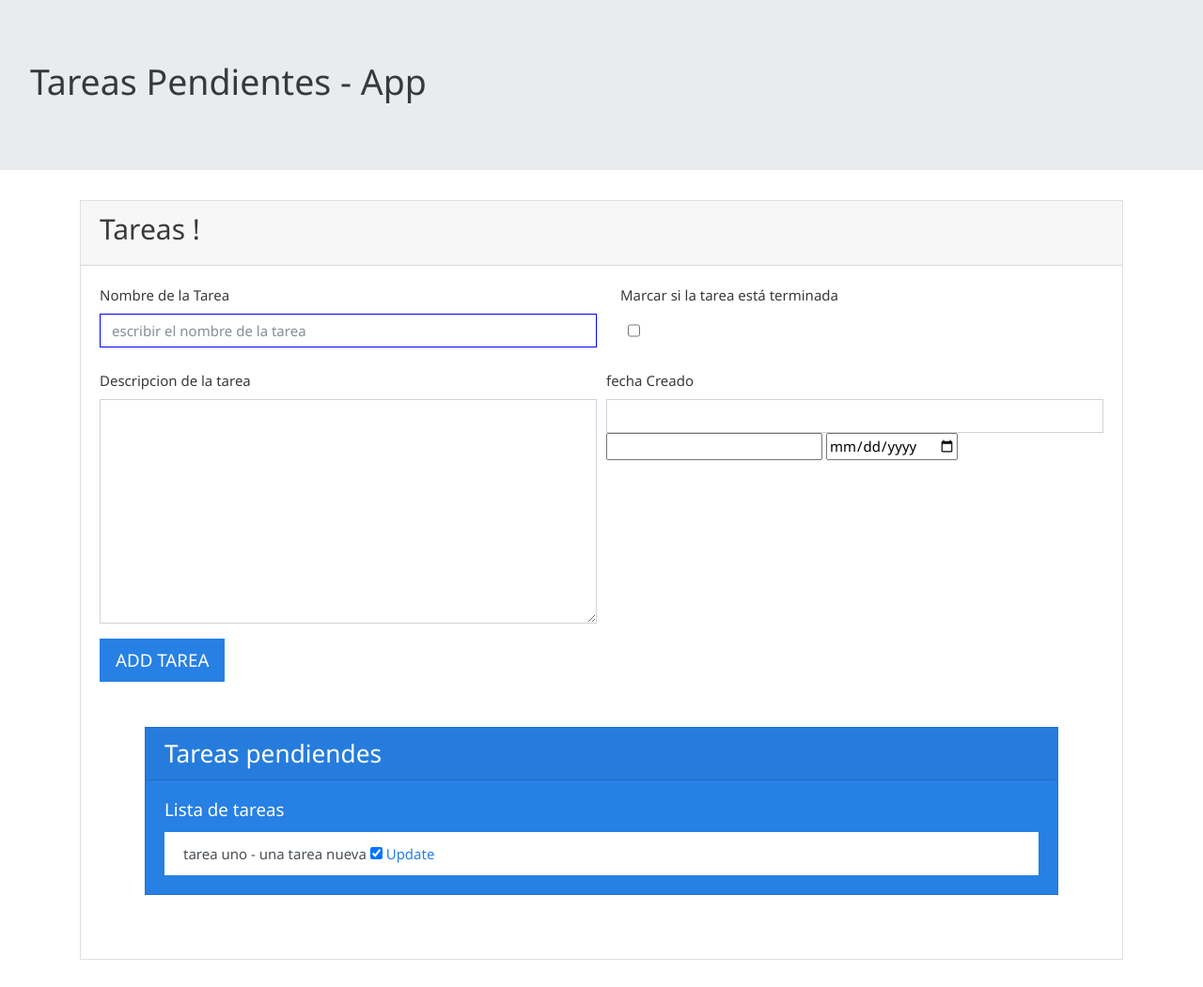
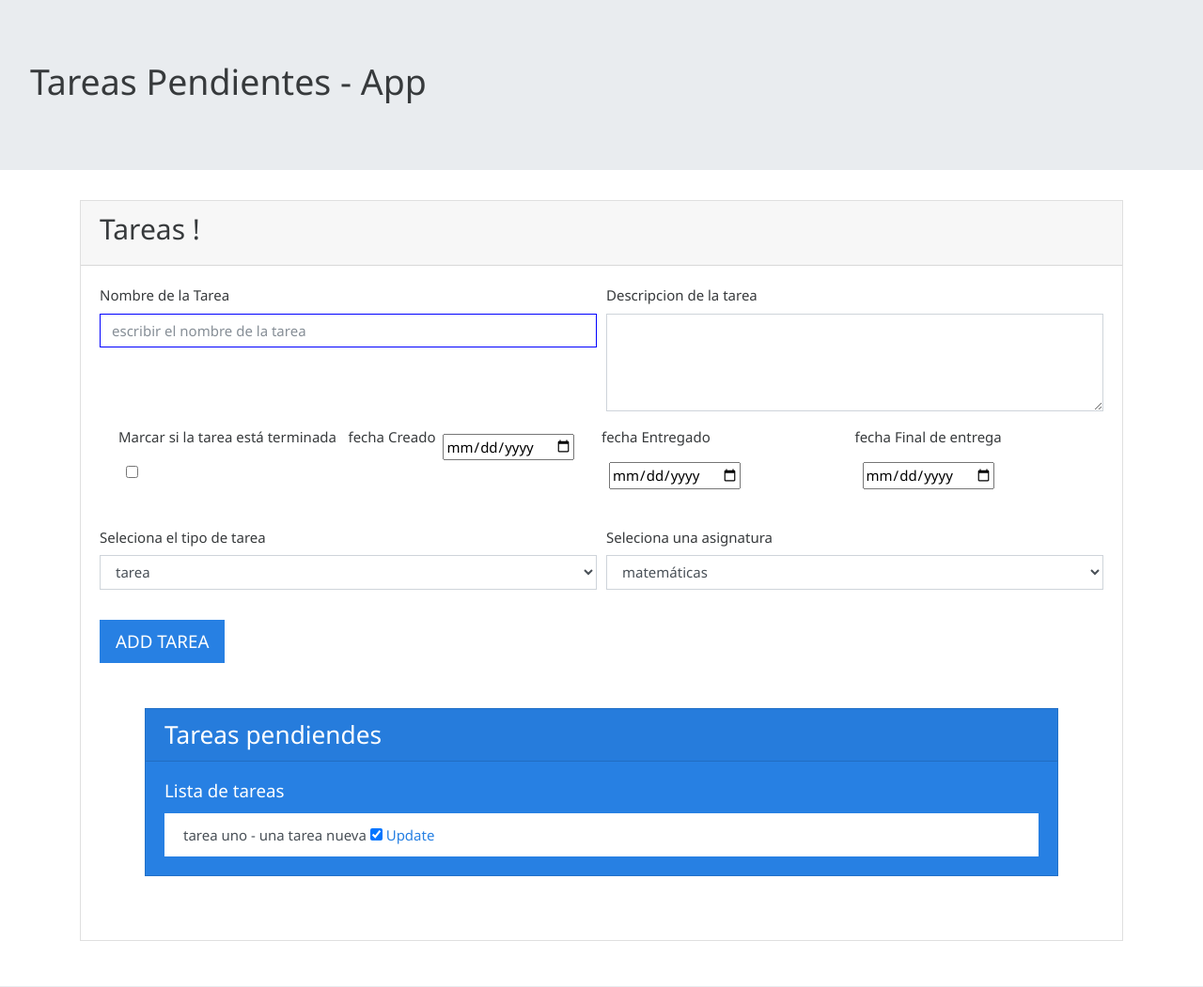
Before and after one commit to tspeu-zz/app_tareas_py_proyect, a Django app: page /tareas/ in a window 1280 px wide. Shown: the top 1051 px of the page at 94% size. Run offline with Django 3.2, Linux system fonts and the light colour scheme; data comes from the database, SQL or seed files in the repository; both versions use the stored data as it was after the commit; some libraries are stand-ins or nearby versions.

Commit message:
add moore

```diff
--- a/tareas/forms.py
+++ b/tareas/forms.py
@@ -19,7 +19,7 @@ class TaskForm(ModelForm):
     class Meta(object):
         model = Tareas
         # fields = "__all__"  # include all fields in form
-        fields = ['nombre','descripcion', 'terminado', 'f_creado', 'f_entregado', 'f_final',
+        fields = ['nombre', 'descripcion', 'terminado', 'f_creado', 'f_entregado', 'f_final',
                   'tipo_tarea', 'asignatura', 'usuario']
         widgets = {
             'nombre': forms.TextInput(
@@ -31,7 +31,9 @@ class TaskForm(ModelForm):
             ),
             'descripcion': forms.Textarea(
                 attrs={
-                    'class': 'form-control'
+                    'class': 'form-control',
+                    'cols': "4",
+                    'rows': "4"
                 }
             ),
             'terminado': forms.CheckboxInput(
@@ -40,36 +42,19 @@ class TaskForm(ModelForm):
 
                 }
             ),
-            'f_creado': forms.DateInput(
-                format='%Y-%m-%d',
-                attrs={
-                    'type': 'text',
-                    'class': 'form-control'
-                },
-                # options={
-                #     'useCurrent': True,
-                #     'collapse': False,
-                # },
-                # attrs={
-                #     'append': 'fa fa-calendar',
-                #     'icon_toggle': True,
-                # }
+            'f_creado': FechaInput(),
+            'f_entregado': FechaInput(),
+            'f_final': FechaInput(),
+            'tipo_tarea': forms.Select(
+                attrs={'class': 'form-control'}
             ),
-            # 'f_entregado': FechaInput(),
-            'f_entregado': DatePicker(
-                options={
-                    'minDate': '2009-01-20',
-                    'maxDate': '2017-01-20',
-                },
+            'asignatura': forms.Select(
+                attrs={'class': 'form-control'}
             ),
-            'f_final': FechaInput(),
-            # 'tipo_tarea':forms.
-
+        }
             #     'date_of_birth': forms.DateInput(format=('%d-%m-%Y'),
             #     attrs={'firstDay': 1, 'pattern=': '\d{4}-\d{2}-\d{2}', 'lang': 'pl',
             #     'format': 'yyyy-mm-dd', 'type': 'date'}),
-
-        }
         # fields = ('nombre', 'terminado') # include particula
 #  forms.BooleanField(widget=forms.CheckboxInput(attrs={'class':'onoffswitch','id': 'myonoffswitch'})
 #  )
--- a/tareas/models.py
+++ b/tareas/models.py
@@ -42,9 +42,9 @@ class Tareas(models.Model):
     # f_creado = models.DateTimeField(auto_now_add=True, auto_now=False)
     f_creado = models.DateField(auto_now_add=False, auto_now=False)
     # f_entregado = models.DateTimeField(auto_now_add=False, auto_now=True)
-    f_entregado = models.DateField(auto_now_add=False, auto_now=False, blank=True)
+    f_entregado = models.DateField(auto_now_add=False, auto_now=False, blank=True, null=True)
     # f_final = models.DateTimeField(auto_now_add=False, auto_now=True)
-    f_final = models.DateField(auto_now_add=False, auto_now=False,  blank=True)
+    f_final = models.DateField(auto_now_add=False, auto_now=False, blank=True, null=True)
     tipo_tarea = models.ManyToManyField(TipoTarea, help_text="escoger un tipo de tarea")
     asignatura = models.ManyToManyField(Asignatura, help_text="escoger una asignatura")
     usuario = models.ForeignKey('Usuario', on_delete=models.DO_NOTHING, null=False)
--- a/tareas/templates/index.html
+++ b/tareas/templates/index.html
@@ -12,6 +12,117 @@
 <div class="card-body">
     <form method="post">
     {% csrf_token %}
+
+    <div class="form-row">
+        <div class="col-md-6 mb-3">
+          <label for="name">Nombre de la Tarea</label>
+<!--          <input type="text" class="form-control" id="name" value="Mark" required>-->
+          <div class="input-group" id="name">
+            {{task_form.nombre}}
+          </div>
+        </div>
+
+         <div class="col-md-6 mb-3">
+          <label>Descripcion de la tarea</label>
+            {{task_form.descripcion}}
+        </div>
+
+    </div>
+
+    <div class="form-row">
+        <div class="col-md-3 mb-3">
+             <div class="form-group">
+                <div class="form-check">
+                  <label class="form-check-label">Marcar si la tarea está terminada</label>
+                    <div class="input-group">
+                      <span class="m-2">
+                          {{task_form.terminado}}
+                      </span>
+                  </div>
+                </div>
+            </div>
+        </div>
+
+        <div class="col-md-3 mb-3">
+            <div class="form-row">
+                <label >fecha Creado</label>
+                <span class="m-2">
+                    {{task_form.f_creado}}
+                </span>
+            </div>
+        </div>
+
+        <div class="col-md-3 mb-3">
+            <div class="form-row">
+    <!--                <div class="col-md-6 col-sm-6 mb-6">-->
+                <label >fecha Entregado</label>
+                <span class="m-2">
+                    {{task_form.f_entregado}}
+                 </span>
+    <!--                </div>-->
+            </div>
+        </div>
+
+        <div class="col-md-3 mb-3">
+            <div class="form-row">
+              <label >fecha Final de entrega</label>
+                <span class="m-2">
+                    {{task_form.f_final}}
+                 </span>
+            </div>
+        </div>
+
+    </div>
+
+   <div class="form-row">
+        <div class="col-md-6 mb-3">
+              <div class="form-group">
+                <label>Seleciona el tipo de tarea</label>
+                  {{task_form.tipo_tarea}}
+              </div>
+        </div>
+
+        <div class="col-md-6 mb-3">
+            <div class="form-group">
+                <label>Seleciona una asignatura</label>
+                {{task_form.asignatura}}
+            </div>
+        </div>
+
+   </div>
+
+        <button type="submit" class="btn btn-primary btn-lg">ADD TAREA</button>
+
+    </form>
+
+    <div class="card m-5 bg-primary text-white">
+      <h3 class="card-header">Tareas pendiendes</h3>
+      <div class="card-body">
+        <h5 class="card-title">Lista de tareas</h5>
+
+        <ul class="list-group list-group-flush">
+
+          {% for t in tareas %}
+          <li class="list-group-item list-group-item-action">
+              <span>{{t.nombre}}</span> - <span>{{t.descripcion}}</span>
+              <input type="checkbox" value="{{t.terminado}}" checked="{{t.terminado}}">
+              <a href="{% url "update_task" t.id %}">Update</a>
+
+          </li>
+          {% endfor %}
+        </ul>
+      </div>
+    </div>
+
+
+  </div>
+
+</div>
+<!---->
+
+<!---->
+{% endblock content %}
+
 
 <!--         {{task_form}} to display all-->
 <!--    <label for="nombre">Nombre de la tarea:</label>-->
@@ -80,98 +191,3 @@
 <!--    <button type="submit" class="btn btn-primary btn-lg">ADD TAREA</button>-->
 
 <!--  </fieldset>-->
-    <div class="form-row">
-        <div class="col-md-6 mb-3">
-          <label for="name">Nombre de la Tarea</label>
-<!--          <input type="text" class="form-control" id="name" value="Mark" required>-->
-          <div class="input-group" id="name">
-            {{task_form.nombre}}
-          </div>
-        </div>
-       <div class="form-group">
-            <div class="form-check">
-              <label class="form-check-label">Marcar si la tarea está terminada</label>
-              <div class="input-group">
-                  <span class="m-2">
-                      {{task_form.terminado}}
-                  </span>
-              </div>
-            </div>
-<!--           <div class="custom-control custom-checkbox">-->
-<!--              <input type="checkbox" class="custom-control-input" id="customCheck1">-->
-<!--              <label class="custom-control-label" for="customCheck1">Check this custom checkbox</label>-->
-<!--            </div>-->
-<!--           <div class="custom-control custom-switch">-->
-<!--&lt;!&ndash;              <input type="checkbox" class="custom-control-input" id="customSwitch1">&ndash;&gt;-->
-<!--                {{task_form.terminado}}-->
-<!--              <label class="custom-control-label" >Toggle this switch element</label>-->
-<!--            </div>-->
-        </div>
-<!--        <div class="col-md-6 mb-3">-->
-<!--          <label for="validationDefault02">Last name</label>-->
-<!--          <input type="text" class="form-control" id="validationDefault02" value="Otto" required>-->
-<!--        </div>-->
-    </div>
-    <div class="form-row">
-        <div class="col-md-6 mb-3">
-          <label>Descripcion de la tarea</label>
-<!--          <input type="text" class="form-control" id="validationDefault03" required>-->
-            {{task_form.descripcion}}
-
-        </div>
-        <div class="col-md-6 mb-6" >
-          <label >fecha Creado</label>
-<!--          <select class="custom-select" id="validationDefault04" required>-->
-<!--            <option selected disabled value="">Choose...</option>-->
-<!--            <option>...</option>-->
-<!--          </select>-->
-
-<!--            <input type="date">-->
-<!--             <span class="m-2">-->
-<!--            {{task_form}}-->
-            {{task_form.f_creado}}
-            {{task_form.f_entregado}}
-            {{task_form.f_final}}
-
-<!--            {{task_form.f_entregado}}-->
-<!--            {{task_form.f_final}}-->
-
-<!--             </span>-->
-        </div>
-<!--        <div class="col-md-3 mb-3">-->
-<!--          <label for="validationDefault05">Zip</label>-->
-<!--          <input type="text" class="form-control" id="validationDefault05" required>-->
-<!--        </div>-->
-    </div>
-
-        <button type="submit" class="btn btn-primary btn-lg">ADD TAREA</button>
-
-    </form>
-
-    <div class="card m-5 bg-primary text-white">
-      <h3 class="card-header">Tareas pendiendes</h3>
-      <div class="card-body">
-        <h5 class="card-title">Lista de tareas</h5>
-
-        <ul class="list-group list-group-flush">
-
-          {% for t in tareas %}
-          <li class="list-group-item list-group-item-action">
-              <span>{{t.nombre}}</span> - <span>{{t.descripcion}}</span>
-              <input type="checkbox" value="{{t.terminado}}" checked="{{t.terminado}}">
-              <a href="{% url "update_task" t.id %}">Update</a>
-
-          </li>
-          {% endfor %}
-        </ul>
-      </div>
-    </div>
-
-
-  </div>
-
-</div>
-<!---->
-
-<!---->
-{% endblock content %}
```
Also changed, not shown: db.sqlite3, readme.md, tareas/migrations/0005_auto_20201005_1932.py (added), 1 other file.
